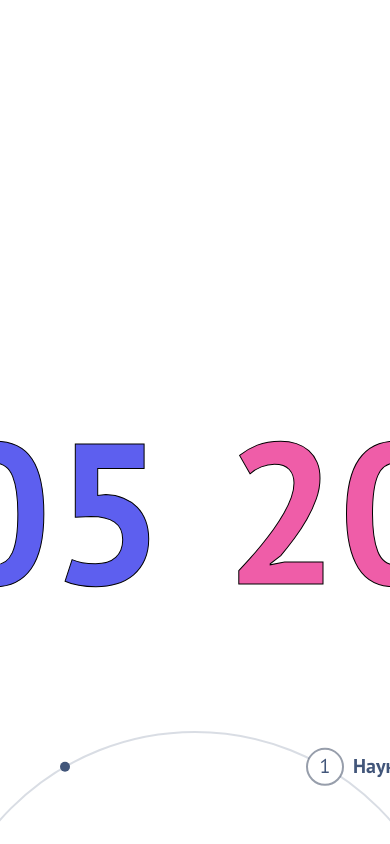
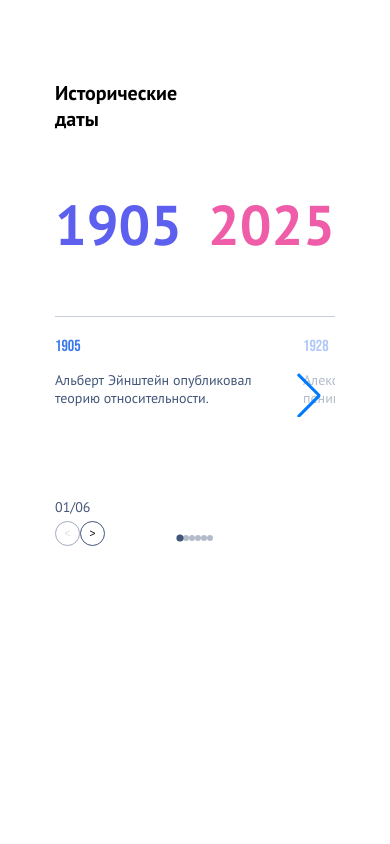
Before and after one commit to thegolova/historical-dates, a Next.js app: page / in a window 390 px wide. Shown: the top 844 px of the page. Built offline with nearby package versions, Linux system fonts and the light colour scheme.

Commit message:
added useMobileHook

```diff
--- a/src/app/globals.scss
+++ b/src/app/globals.scss
@@ -9,7 +9,6 @@ body {
   max-width: 100vw;
   overflow-x: hidden;
   font-family: "PT Sans", sans-serif;
-  background-color: aqua;
 }
 
 body {
@@ -18,7 +17,7 @@ body {
 }
 
 .historical-dates-container {
-  min-height: 100vh;
+  // min-height: 100vh;
   padding: 20px;
   display: flex;
   justify-content: center;
@@ -49,7 +48,6 @@ body {
     position: relative;
     width: 320px;
     padding: 60px 20px 20px 20px;
-    border: 1px solid black;
   }
 
   .mobile-title {
--- a/src/features/historical-dates/HistoricalDates.tsx
+++ b/src/features/historical-dates/HistoricalDates.tsx
@@ -4,11 +4,13 @@ import React, { useEffect, useState } from "react";
 import MobileLayout from "./components/mobile-layout/MobileLayout";
 import DesktopLayout from "./components/desktop-layout/DesktopLayout";
 import { CategoriesType } from "./types";
+import { useMobileHook } from "@/shared/hooks/useMobileHook";
 
 const HistoricalDates = () => {
   const [loading, setLoading] = useState<boolean>(false);
   const [categories, setCategories] = useState<CategoriesType[]>([]);
-  const isMobile = false;
+
+  const {isMobile} = useMobileHook();
 
   const [selectedCategory, setSelectedCategory] = useState<number>(1);
 
--- /dev/null
+++ b/src/shared/hooks/useMobileHook.tsx
@@ -0,0 +1,28 @@
+import { useEffect, useState } from "react";
+
+export function useMobileHook(breakpoint: number = 768): { isMobile: boolean } {
+  const [isMobile, setIsMobile] = useState<boolean>(() => {
+    if (typeof window === "undefined") return false; // SSR-safe
+    return window.matchMedia(`(max-width: ${breakpoint}px)`).matches;
+  });
+
+  useEffect(() => {
+    if (typeof window === "undefined") return;
+
+    const mediaQuery = window.matchMedia(`(max-width: ${breakpoint}px)`);
+
+    const handleChange = (event: MediaQueryListEvent) => {
+      setIsMobile(event.matches);
+    };
+
+    mediaQuery.addEventListener("change", handleChange);
+
+    setIsMobile(mediaQuery.matches);
+
+    return () => {
+      mediaQuery.removeEventListener("change", handleChange);
+    };
+  }, [breakpoint]);
+
+  return { isMobile };
+}
```
